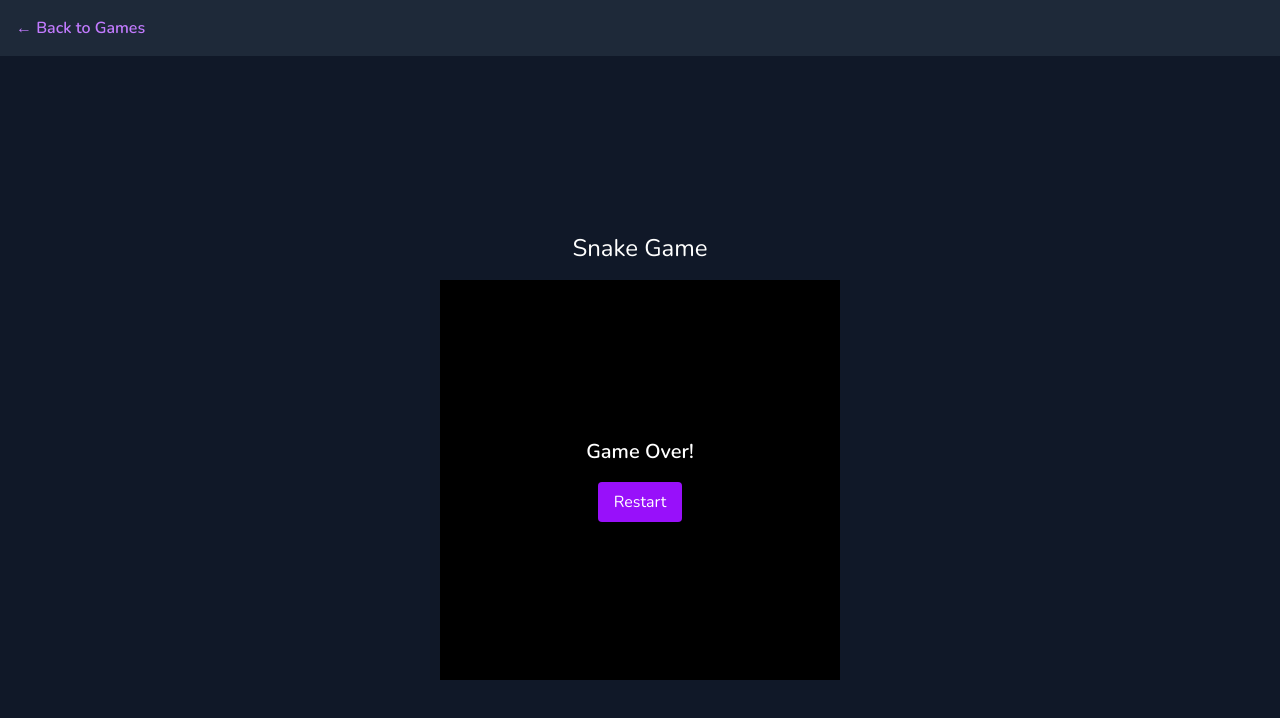
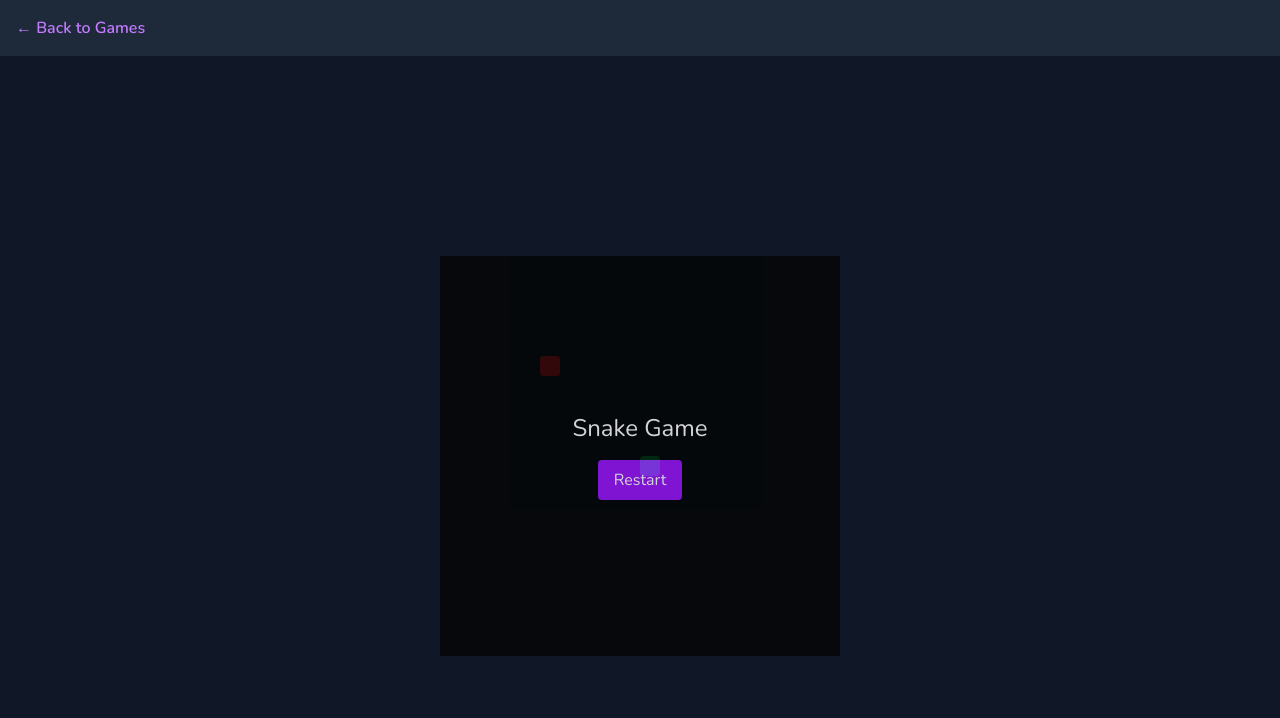
Before and after one commit to zaamold/zaamold-website, a Next.js app: page /games/snake in a window 1280 px wide. Shown: the top 718 px of the page. Built offline with nearby package versions, Linux system fonts and the light colour scheme.

Commit message:
Added basic death animation to snake

```diff
--- a/src/app/games/(playable)/snake/page.js
+++ b/src/app/games/(playable)/snake/page.js
@@ -12,7 +12,9 @@ export default function SnakeGame() {
   const [snake, setSnake] = useState([{ x: 10, y: 10 }]);
   const [food, setFood] = useState({ x: 5, y: 5 });
   const [dir, setDir] = useState("RIGHT");
-  const [gameOver, setGameOver] = useState(false);
+  const [gameOver, setGameOver] = useState(true);
+  const [gameOverText, setGameOverText] = useState("Snake Game");
+  const [animatingDeath, setAnimatingDeath] = useState(false);
 
   const directionLocked = useRef(false);
   const touchStart = useRef(null);
@@ -115,7 +117,7 @@ export default function SnakeGame() {
 
   // Game loop
   useEffect(() => {
-    if (gameOver) return;
+    if (gameOver || animatingDeath) return;
     const interval = setInterval(() => {
       setSnake((prev) => {
         const head = { ...prev[0] };
@@ -148,7 +150,26 @@ export default function SnakeGame() {
       });
     }, 150);
     return () => clearInterval(interval);
-  }, [dir, food, gameOver]);
+  }, [dir, food, gameOver, animatingDeath]);
+
+  useEffect(() => {
+    if (!animatingDeath) return;
+
+    let i = 0;
+    const interval = setInterval(() => {
+      setSnake((prev) => {
+        if (prev.length === 0) {
+          clearInterval(interval);
+          setAnimatingDeath(false);
+          setGameOver(true);
+          return [];
+        }
+        return prev.slice(0, -1); // remove one tail segment
+      });
+    }, 100); // adjust speed here (ms per piece)
+
+    return () => clearInterval(interval);
+  }, [animatingDeath]);
 
   const generateFood = () => {
     // Creates a collection of all grid spaces occupied by snake
@@ -168,14 +189,13 @@ export default function SnakeGame() {
   };
 
   const onGameOver = () => {
-    setGameOver(true);
-    // Returns the snake to its original state -
-    // prevents player from lerping on restart
-    setSnake([{ x: 10, y: 10 }]);
+    setGameOverText("Game Over!");
+    setAnimatingDeath(true);
   };
 
   // Restart the game
   const restart = () => {
+    setSnake([{ x: 10, y: 10 }]);
     setFood({ x: 5, y: 5 });
     setDir("RIGHT");
     setGameOver(false);
@@ -186,8 +206,6 @@ export default function SnakeGame() {
       ref={gameRef}
       className="flex flex-col items-center justify-center h-screen bg-gray-900 text-white"
     >
-      <h1 className="text-2xl mb-4">Snake Game</h1>
-
       <div
         className="relative bg-gray-800 w-[90vw] max-w-[min(100vw,400px)] aspect-square sm:w-auto sm:h-auto touch-none select-none"
         style={{
@@ -225,8 +243,8 @@ export default function SnakeGame() {
 
         {/* Game Over Overlay */}
         {gameOver && (
-          <div className="absolute inset-0 bg-black bg-opacity-60 flex flex-col items-center justify-center space-y-4">
-            <p className="text-xl font-semibold">Game Over!</p>
+          <div className="absolute inset-0 bg-black opacity-80 flex flex-col items-center justify-center space-y-4">
+            <h1 className="text-2xl mb-4">{gameOverText}</h1>
             <button
               onClick={restart}
               className="px-4 py-2 bg-purple-600 hover:bg-purple-700 rounded"
```
